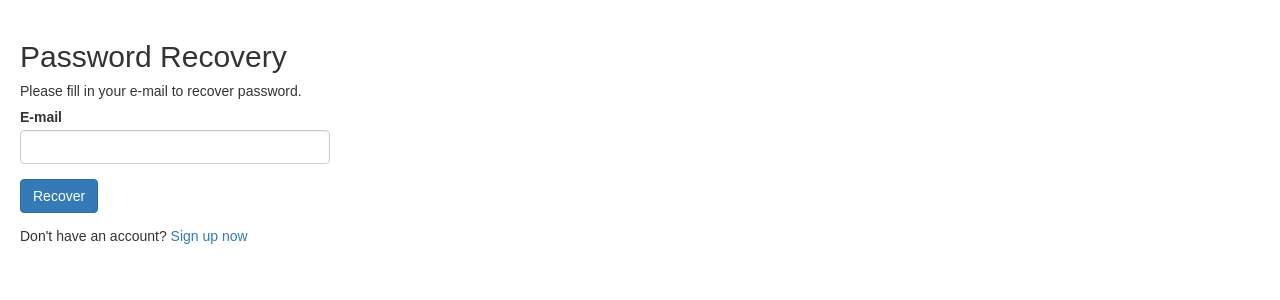
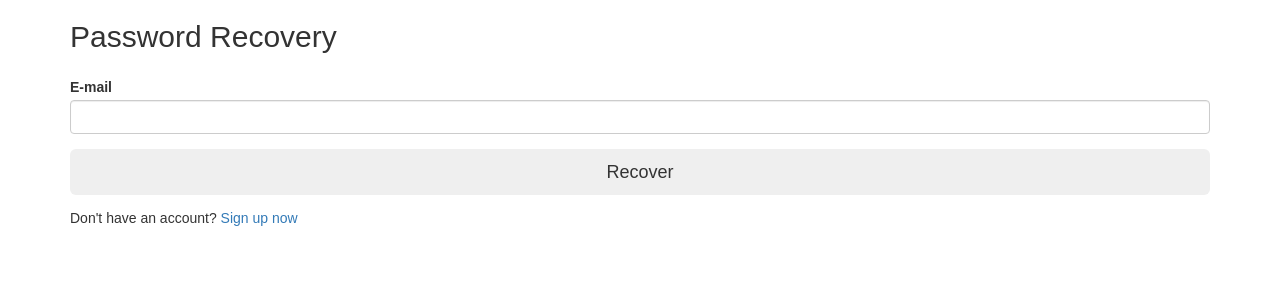
Before and after one commit to 2065976/project1, a PHP site: page /lostpsw.php in a window 1280 px wide. Shown: the top 300 px of the page. Run offline with PHP 8.4, Linux system fonts and the light colour scheme.

Commit message:
Re-designed style & Removed database connection

```diff
--- a/lostpsw.php
+++ b/lostpsw.php
@@ -1,11 +1,3 @@
-<?php
-
-include_once 'database.php';
-
-$db = new database('localhost', 'root', '', 'project1', 'utf8');
-
-?>
-
 <!DOCTYPE html>
 <html lang="en">
 <head>
@@ -15,9 +7,8 @@ $db = new database('localhost', 'root', '', 'project1', 'utf8');
     <link rel="stylesheet" href="css/style.css">
 </head>
 <body>
-    <div class="wrapper">
-        <h2>Password Recovery</h2>
-        <p>Please fill in your e-mail to recover password.</p>
+    <div class="container">
+        <h2>Password Recovery</h2><br>
         <form action="" method="post">
             <div class="form-group">
                 <label for="email">E-mail</label>
@@ -25,7 +16,7 @@ $db = new database('localhost', 'root', '', 'project1', 'utf8');
                 <span class="help-block"></span>
             </div>
             <div class="form-group">
-                <input type="submit" class="btn btn-primary" name="recover" value="Recover">
+                <input type="submit" class="btn btn-light btn-block btn-lg" name="recover" value="Recover">
             </div>
             <p>Don't have an account? <a href="signup.php">Sign up now</a></p>
         </form>
```
